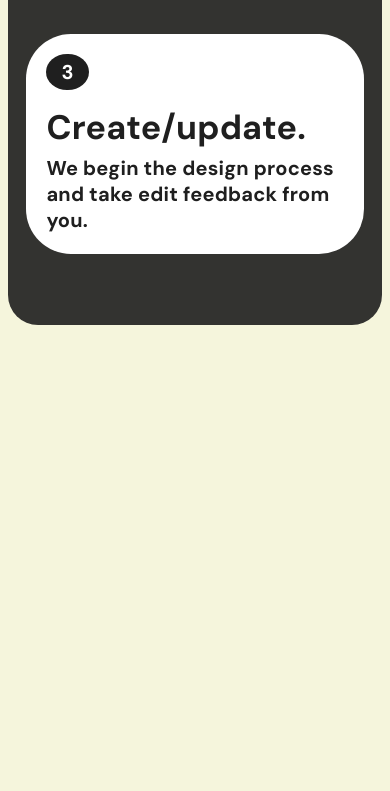
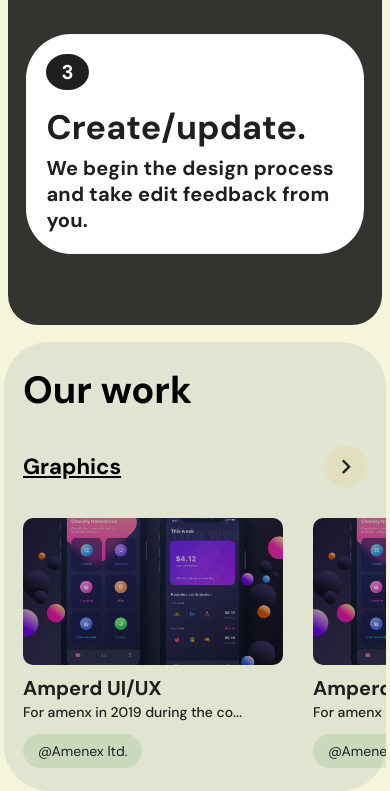
Before and after one commit to WameJoseph/THOD, a plain HTML site: page index.html in a window 390 px wide. Shown: the part 4476-5267 px from the top of the page. Before the commit the page ends 4801 px from the top, so only its background shows below. Drawn offline with Linux system fonts and the light colour scheme; a web font is replaced by a local one.

Commit message:
Add files via upload

```diff
--- a/index.css
+++ b/index.css
@@ -462,7 +462,123 @@ main .section4 .sp .steps .text{
   margin-top: 5px;
 }
 
+main .section5{
+  display: flex; flex-direction: column; justify-content: flex-start; align-items: flex-start;
+  border-radius: 45px;
+  background-color: rgb(178, 190, 181, 0.3);
+  padding: 3% 0;
+  width: 100%;
+  margin: 0 auto;
+  margin-top: 3%;
 
+}
+
+main .section5 .big{
+  font-size: 44px;
+  font-weight: 800;
+  margin-left: 3%;
+}
+
+main .section5 .main{
+  width: 100%;
+  margin-top: 3%; display: flex; flex-direction: column; justify-content: flex-start; align-items: flex-start;
+}
+
+main .section5 .main .g{
+  display: flex; justify-content: space-between; align-items: center;
+  padding: 0 3%;
+  width: 100%;
+}
+
+main .section5 .main .g p{
+  font-size: 28px;
+  font-weight: 600;
+  text-decoration: underline;
+}
+
+
+main .section5 .main .g a{
+  font-size: 20px; display: flex; justify-content: center; align-items: center;
+  font-weight: 600;
+  text-decoration: none;
+  margin-left: auto;
+  color: #1f1f1f;
+}
+
+main .section5 .main .g a i{
+  font-size: 16px;  font-weight: 600;
+  padding: 13px;
+  border-radius: 100%;
+  background-color: rgba(233, 178, 38, 0.1);
+  margin-left: 15px;
+}
+
+
+
+main .section5 .main .content{
+  width: 100%;
+  height: fit-content;
+  overflow:scroll;
+  padding-left: 40px;
+  margin: 0 auto;
+  margin-top: 30px;
+}
+main .section5 .main .content::-webkit-scrollbar{
+  display: none;
+}
+
+main .section5 .main .content .flex{
+  display:flex; flex-direction: row; justify-content: flex-start; align-items: flex-start;
+  padding-left: 0%;
+  width: fit-content;
+}
+
+
+
+
+main .section5 .main .content .flex .im{
+  width: 300px;
+  height: 250px;
+  margin-right: 30px;
+  display: flex; flex-direction: column; align-items: flex-start; justify-content: flex-start;
+}
+
+
+
+main .section5 .main .content .flex .im span{
+ width: 100%;
+ height: 80%;
+  background-image: url(screenshot3.png);
+  background-size: cover;
+  background-position: center;
+  background-color: rgb(0, 0, 0, 0.3);
+  background-blend-mode: overlay;
+  border-radius: 10px;
+}
+
+main .section5 .main .content .flex .im .mn{
+  font-size: 20px;
+  color: #1f1f1f;
+  font-weight: 600;
+  margin-top: 10px;
+}
+
+main .section5 .main .content .flex .im .mn1{
+  font-size: 14px;
+  color: #1f1f1f;
+  font-weight: 500;
+  margin-top: 2px;
+}
+
+main .section5 .main .content .flex .im .mn2{
+  font-size: 14px;
+  color: #1f1f1f;
+  font-weight: 400;
+  margin-top: 13px;
+  padding: 8px 15px;
+  border-radius: 30px;
+  background-color: rgb(0, 128, 0, 0.1);
+}
 
 
 
@@ -635,7 +751,13 @@ main .section3 .box2 .sp2{order: 2;}
     margin-top: 7%;
   }
 
+  main .section5 .big{
+    margin-left: 5%;
+  }
 
+  main .section5 .main .g{
+    padding: 0 5%;
+  }
 }
 
 @media screen and (max-width: 650px) {
@@ -786,6 +908,48 @@ main .section3 .box2 .sp2{order: 2;}
     display: flex;flex-direction: column; justify-content: flex-start; align-items: flex-start;
     padding: 20px 20px;
     margin-top: 9%;
+    overflow: hidden;
+  }
+
+  main .section5{
+    padding: 6% 0;
+    margin-top: 4.5%;
+  }
+
+  main .section5 .big{
+    font-size: 38px;
+    margin-left: 5%;
+    text-align: center;
+  }
+
+  main .section5 .main .g{
+    padding: 0 5%;
+    margin-top: 5%;
+  }
+
+  main .section5 .main .g p{
+    font-size: 22px;
+  }
+
+
+  main .section5 .main .g a span{
+    display: none;
+  }
+
+  main .section5 .main .content{
+    width: 100%;
+    height: fit-content;
+    overflow:scroll;
+    padding-left: 5%;
+    margin: 0 auto;
+    margin-top: 30px;
+  }
+
+  main .section5 .main .content .flex .im{
+    width: 260px;
+    height: 250px;
+    margin-right: 30px;
+    display: flex; flex-direction: column; align-items: flex-start; justify-content: flex-start;
   }
 
 
@@ -808,4 +972,24 @@ main .section3 .box2 .sp2{order: 2;}
   }
 
   .lets{width: 90%; margin: 0 auto;}
+
+  main .section4 .sp .steps{
+    padding: 16px 10px;
+  }
+
+  main .section4 .sp .steps .big{
+    font-size: 28px;
+    color: #1f1f1f;
+    font-weight: 600;
+    letter-spacing: 0.2px;
+    margin-top: 15px;
+  }
+
+  main .section4 .sp .steps .text{
+    font-size: 16px;
+    color: #1f1f1f;
+    font-weight: 600;
+    letter-spacing: 0.2px;
+    margin-top: 5px;
+  }
 }
--- a/index.html
+++ b/index.html
@@ -131,6 +131,44 @@
                 </div>
             </span>
         </section>
+        <section class="section5">
+            <p class="big">Our work</p>
+            <div class="main">
+                <div class="g"><p>Graphics</p> <a href=""><span>View all</span><i class="material-icons">arrow_forward_ios</i></a></div>
+                <div class="content">
+                    <div class="flex">
+                        <a href="" class="im">
+                            <span class="img"></span>
+                            <p class="mn">Amperd UI/UX</p>
+                            <p class="mn1">For amenx in 2019 during the co...</p>
+                            <p class="mn2">@Amenex ltd.</p>
+                        </a>
+                        <a href="" class="im">
+                            <span class="img"></span>
+                            <p class="mn">Amperd UI/UX</p>
+                            <p class="mn1">For amenx in 2019 during the co...</p>
+                            <p class="mn2">@Amenex ltd.</p>
+                        </a>
+                        <a href="" class="im">
+                            <span class="img"></span>
+                            <p class="mn">Amperd UI/UX</p>
+                            <p class="mn1">For amenx in 2019 during the co...</p>
+                            <p class="mn2">@Amenex ltd.</p>
+                        </a><a href="" class="im">
+                            <span class="img"></span>
+                            <p class="mn">Amperd UI/UX</p>
+                            <p class="mn1">For amenx in 2019 during the co...</p>
+                            <p class="mn2">@Amenex ltd.</p>
+                        </a><a href="" class="im">
+                            <span class="img"></span>
+                            <p class="mn">Amperd UI/UX</p>
+                            <p class="mn1">For amenx in 2019 during the co...</p>
+                            <p class="mn2">@Amenex ltd.</p>
+                        </a>
+                    </div>
+                </div>
+            </div>
+        </section>
     </main>
 </body>
 </html>
```
